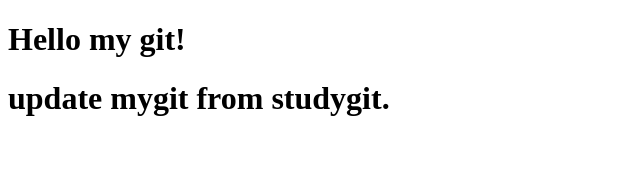
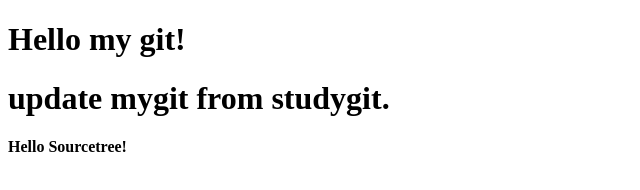
Before and after one commit to stringnine/mygit, a plain HTML site: page index.html in a window 1280 px wide. Shown: the whole page, without its empty margins (0-640 px from the left). Drawn offline with Linux system fonts and the light colour scheme.

Commit message:
Add sourcetree text

```diff
--- a/index.html
+++ b/index.html
@@ -8,5 +8,6 @@
 <body>
     <h1>Hello my git!</h1>
     <h1>update mygit from studygit.</h1>
+    <strong>Hello Sourcetree!</strong>
 </body>
 </html>
```
